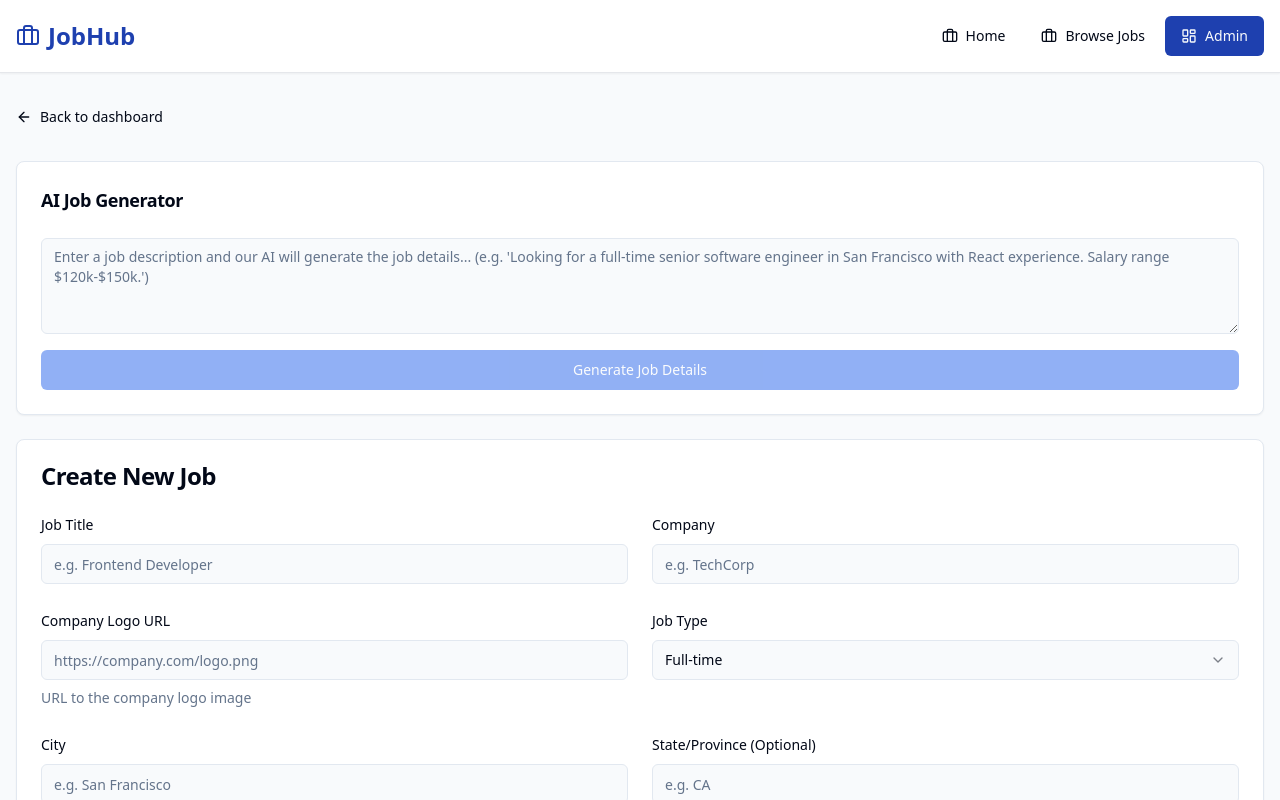
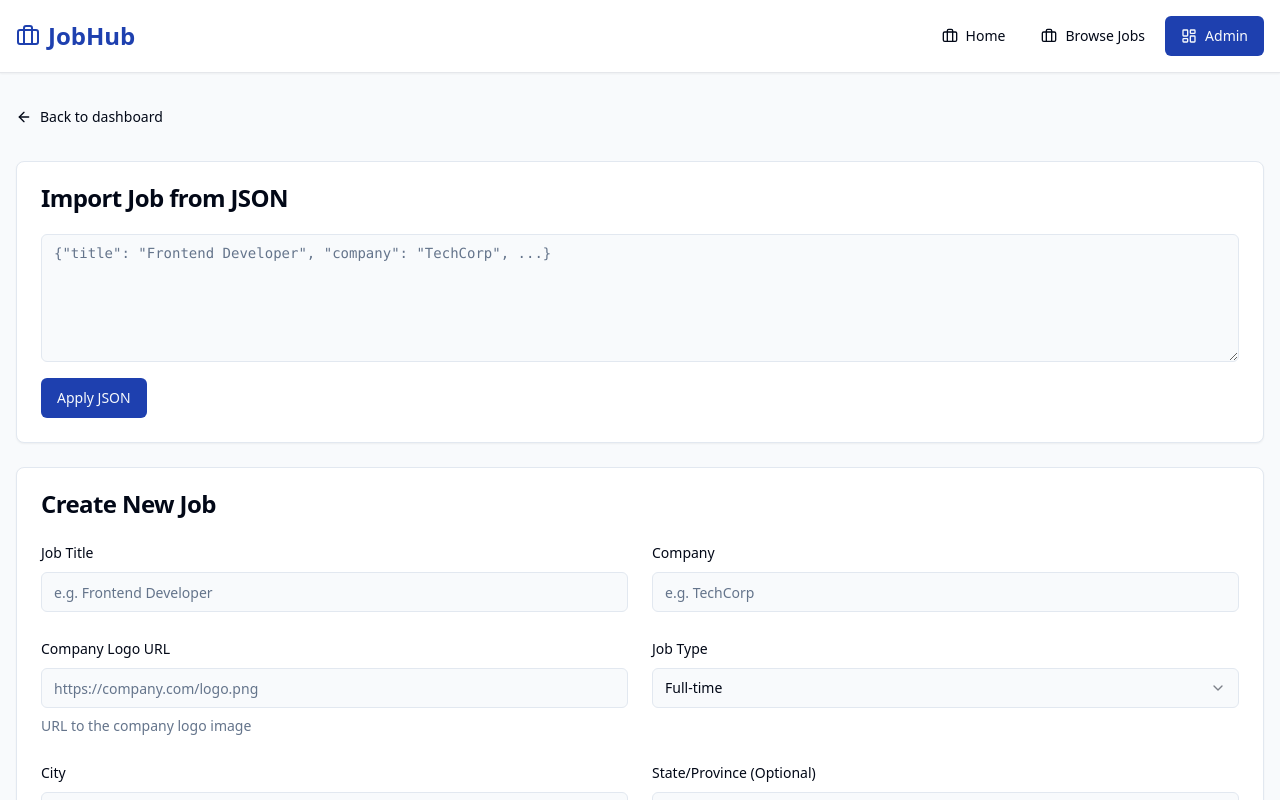
Before and after one commit to aj2ienc/jobster-haven-admin, a React (Vite) app: page /admin/jobs/new in a window 1280 px wide. Shown: the top 800 px of the page. Built offline with nearby package versions, Linux system fonts and the light colour scheme.

Commit message:
Remove AI Job Generator
Replace AI Job Generator with JSON data input.

```diff
--- a/src/pages/JobFormPage.tsx
+++ b/src/pages/JobFormPage.tsx
@@ -6,10 +6,11 @@ import { ArrowLeft } from "lucide-react";
 import { Button } from "@/components/ui/button";
 import { Card, CardContent, CardHeader, CardTitle } from "@/components/ui/card";
 import JobForm, { jobFormSchema, JobFormValues } from "@/components/admin/JobForm";
-import AIJobGenerator from "@/components/admin/AIJobGenerator";
 import { Job } from "@/types/job";
 import { useForm } from "react-hook-form";
 import { zodResolver } from "@hookform/resolvers/zod";
+import { Textarea } from "@/components/ui/textarea";
+import { useToast } from "@/hooks/use-toast";
 
 const JobFormPage: React.FC = () => {
   const { id } = useParams<{ id: string }>();
@@ -17,8 +18,10 @@ const JobFormPage: React.FC = () => {
   const { getJob, addJob, updateJob } = useJobs();
   const [job, setJob] = useState<Job | undefined>(undefined);
   const isEditing = Boolean(id);
+  const { toast } = useToast();
+  const [jsonInput, setJsonInput] = useState("");
 
-  // Create a form instance to share with both JobForm and AIJobGenerator
+  // Create a form instance to share with JobForm
   const form = useForm<JobFormValues>({
     resolver: zodResolver(jobFormSchema),
     defaultValues: {
@@ -77,7 +80,11 @@ const JobFormPage: React.FC = () => {
       type: data.type,
       description: data.description,
       requirements: data.requirements.filter(req => req.trim() !== "") || [],
-      salary: data.salary,
+      salary: {
+        min: data.salary.min,
+        max: data.salary.max,
+        currency: data.salary.currency,
+      },
       postedAt: job?.postedAt || new Date().toISOString(),
       applicationUrl: data.applicationUrl || "",
       featured: data.featured || false,
@@ -91,14 +98,44 @@ const JobFormPage: React.FC = () => {
     navigate("/admin");
   };
 
-  const handleJobGenerated = (generatedJob: any) => {
-    setJob(prevJob => ({
-      ...prevJob,
-      ...generatedJob,
-      id: prevJob?.id || Date.now().toString(),
-      postedAt: prevJob?.postedAt || new Date().toISOString(),
-      featured: prevJob?.featured || false,
-    }));
+  const handleJsonApply = () => {
+    try {
+      const jsonData = JSON.parse(jsonInput);
+
+      // Validate and populate the form with the JSON data
+      form.reset({
+        title: jsonData.title || "",
+        company: jsonData.company || "",
+        logo: jsonData.logo || "",
+        location: {
+          city: jsonData.location?.city || "",
+          state: jsonData.location?.state || "",
+          country: jsonData.location?.country || "",
+          remote: jsonData.location?.remote || false,
+        },
+        type: jsonData.type || "Full-time",
+        description: jsonData.description || "",
+        requirements: jsonData.requirements?.length ? jsonData.requirements : [""],
+        salary: {
+          min: jsonData.salary?.min || 0,
+          max: jsonData.salary?.max || 0,
+          currency: jsonData.salary?.currency || "USD",
+        },
+        applicationUrl: jsonData.applicationUrl || "",
+        featured: jsonData.featured || false,
+      });
+
+      toast({
+        title: "JSON data applied",
+        description: "Form has been populated with the provided JSON data.",
+      });
+    } catch (error) {
+      toast({
+        title: "Invalid JSON",
+        description: "Please provide valid JSON data.",
+        variant: "destructive",
+      });
+    }
   };
 
   return (
@@ -113,10 +150,25 @@ const JobFormPage: React.FC = () => {
       </Button>
 
       {!isEditing && (
-        <AIJobGenerator
-          onJobGenerated={handleJobGenerated}
-          form={form}
-        />
+        <Card className="mb-6">
+          <CardHeader>
+            <CardTitle>Import Job from JSON</CardTitle>
+          </CardHeader>
+          <CardContent className="space-y-4">
+            <Textarea
+              placeholder='{"title": "Frontend Developer", "company": "TechCorp", ...}'
+              className="min-h-32 font-mono text-sm"
+              value={jsonInput}
+              onChange={(e) => setJsonInput(e.target.value)}
+            />
+            <Button
+              onClick={handleJsonApply}
+              className="bg-jobs-blue hover:bg-jobs-blue/90"
+            >
+              Apply JSON
+            </Button>
+          </CardContent>
+        </Card>
       )}
 
       <Card>
```
